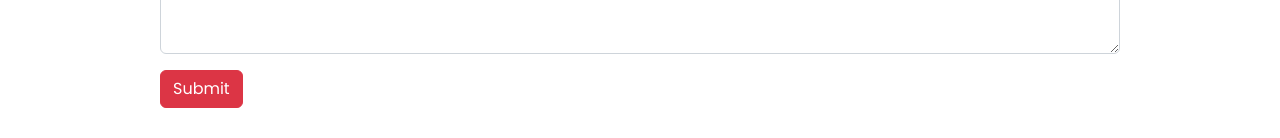
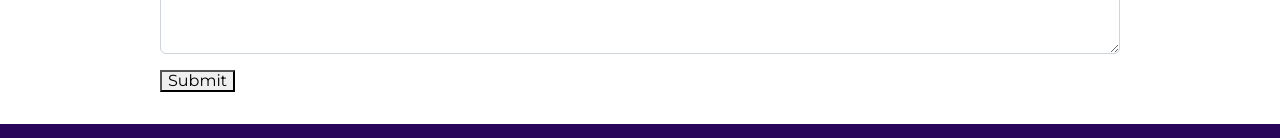
Before and after one commit to rg-km/final-project-engineering-60, a React (Create React App) app in the folder frontend/: page /createArticle in a window 1280 px wide. Shown: the part 789-927 px from the top of the page. Built offline with nearby package versions, Linux system fonts and the light colour scheme; the HTML template or start-up script is replaced by a standard one.

Commit message:
update create Article

```diff
--- a/frontend/src/pages/CreateArticle.jsx
+++ b/frontend/src/pages/CreateArticle.jsx
@@ -1,4 +1,7 @@
 import React from "react";
+import { Link } from "react-router-dom";
+import { LinkContainer } from "react-router-bootstrap";
+
 
 const createArticle = () => {
     return(
@@ -20,7 +23,9 @@
                 <div class="mb-3" style={{boxShadow:"2px 2px #bdbdbd rounded"}}>
                 <textarea class="form-control" placeholder="Create Article" id="exampleFormControlTextarea1" rows="10"></textarea>
                 </div>
+                <LinkContainer to="/">
                     <button type="submit" class="btn btn-danger">Submit</button>
+                </LinkContainer>
             </form>
         </div>
     )
```
